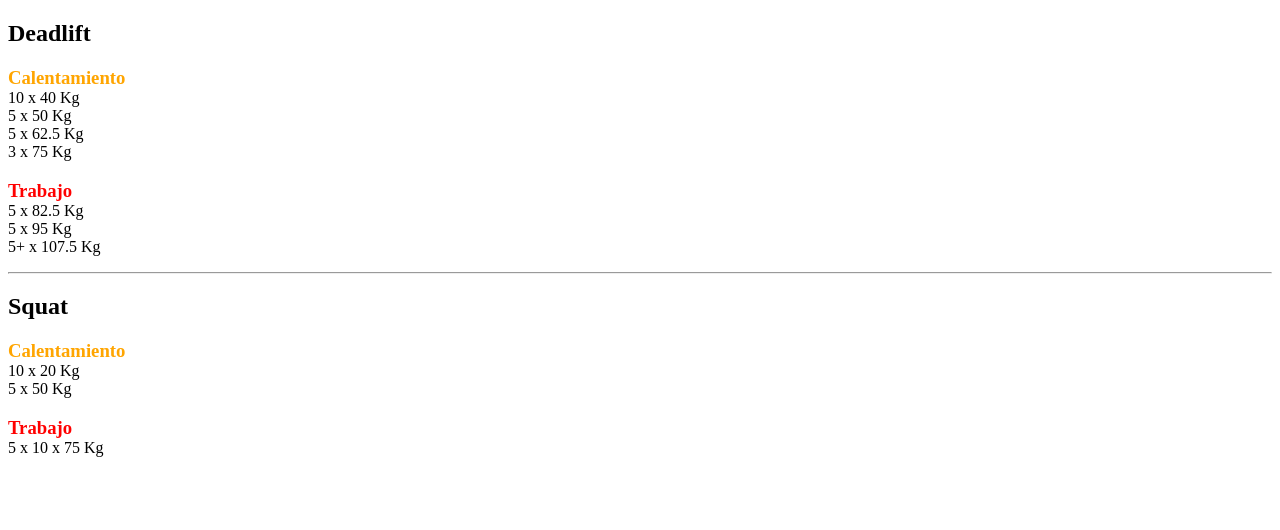
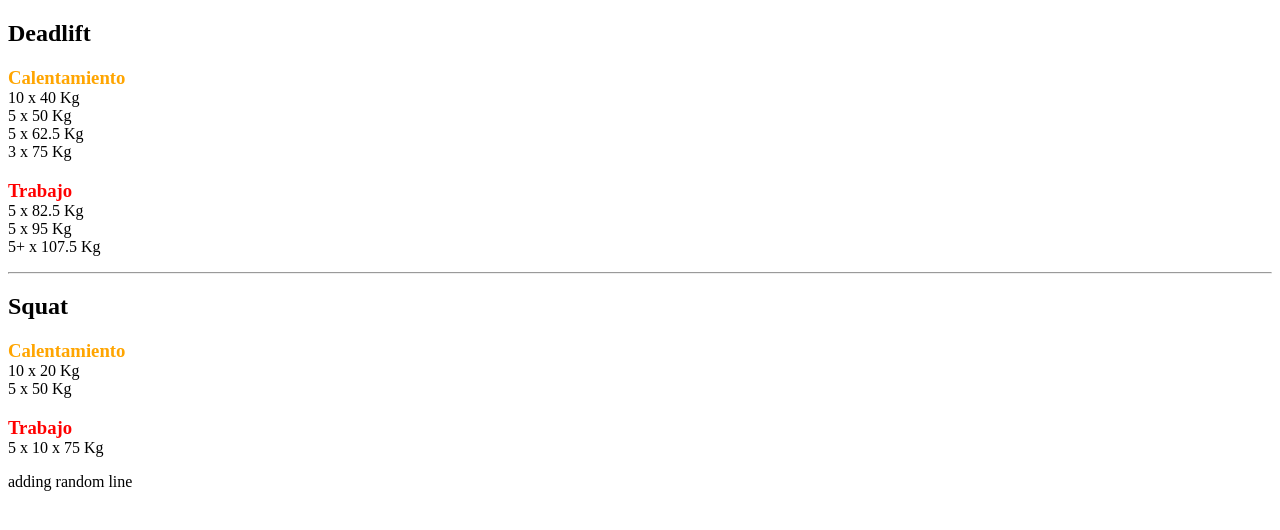
Before and after one commit to evxcao/notion_test, a plain HTML site: page index.html in a window 1280 px wide. Drawn offline with nearby package versions, Linux system fonts and the light colour scheme.

Commit message:
Update index.html

```diff
--- a/index.html
+++ b/index.html
@@ -35,6 +35,7 @@
       5 x 10 x <span id="SQ_WP3"></span> Kg <br>
 </p>
 
+      adding random line
 </body>
       <script src="https://cdnjs.cloudflare.com/ajax/libs/jquery/2.1.3/jquery.min.js"></script>
       <script src="calculator.js"></script>
```
